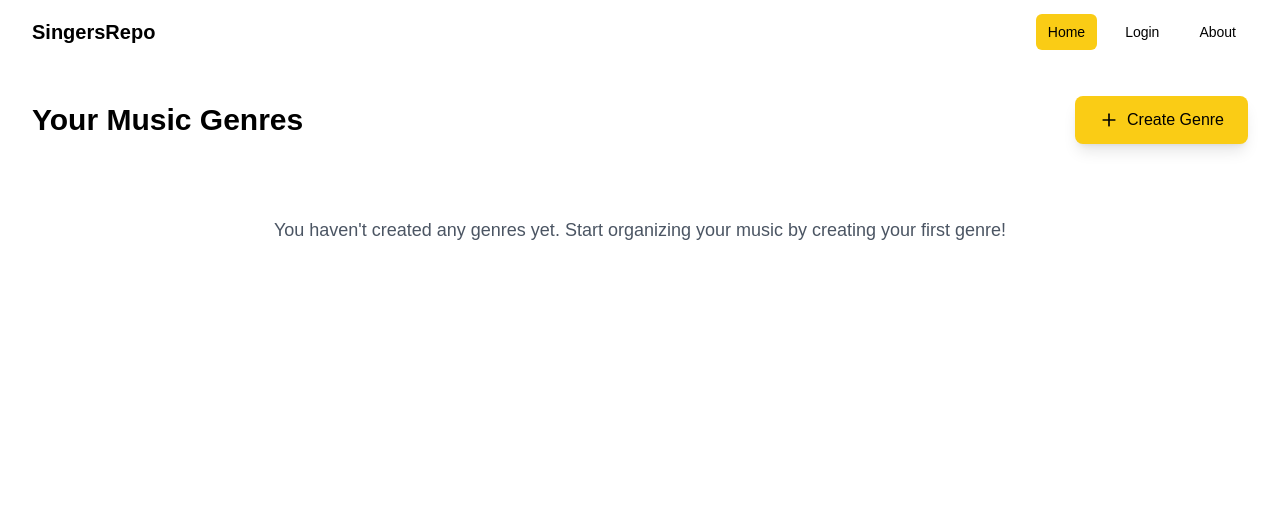
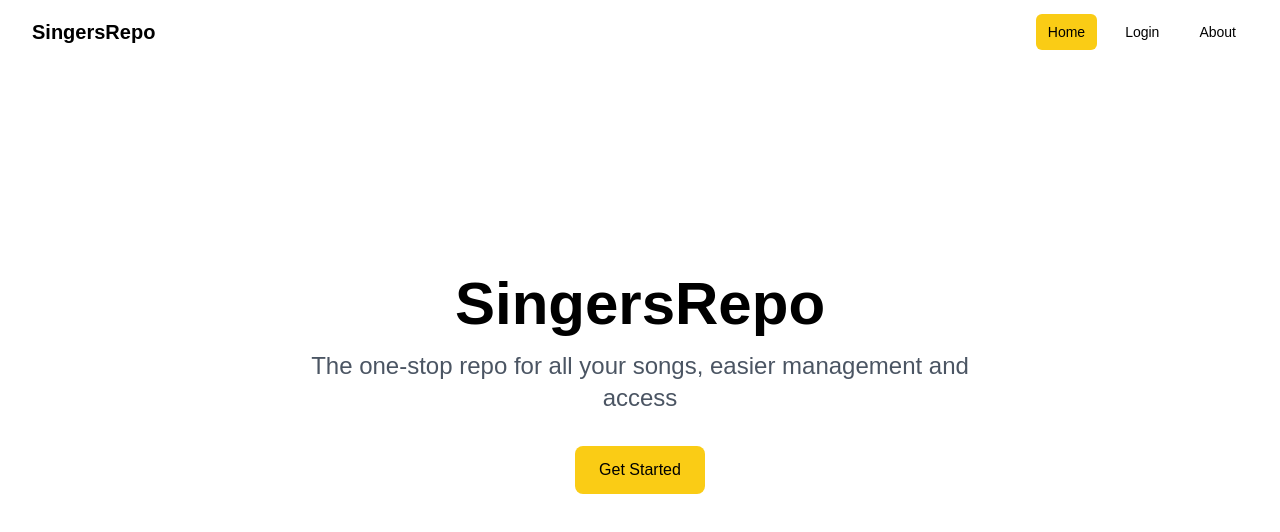
Before and after one commit to svssathvik7/singers-repo-frontend, a Next.js app: page / in a window 1280 px wide. Shown: the top 532 px of the page. Built offline with nearby package versions, Linux system fonts and the light colour scheme.

Commit message:
real time login btn update

```diff
--- a/src/app/auth/page.tsx
+++ b/src/app/auth/page.tsx
@@ -40,6 +40,7 @@ export default function Auth() {
       if (response.token) {
         localStorage.setItem("userId", response.userId);
         localStorage.setItem("token", response.token);
+        window.dispatchEvent(new Event("auth-change"));
         toast.success(
           response.message ||
             (isLogin
--- a/src/app/page.tsx
+++ b/src/app/page.tsx
@@ -1,9 +1,38 @@
+"use client";
+
+import { useEffect, useState } from "react";
 import GenreList from "./components/GenreList";
 
 export default function Home() {
+  const [isLoggedIn, setIsLoggedIn] = useState(false);
+
+  useEffect(() => {
+    const token = localStorage.getItem("token");
+    setIsLoggedIn(!!token);
+  }, []);
+
   return (
-    <div className="min-h-screen bg-white p-6 md:p-8">
-      <GenreList />
+    <div className="min-h-screen bg-white">
+      {isLoggedIn ? (
+        <div className="p-6 md:p-8">
+          <GenreList />
+        </div>
+      ) : (
+        <div className="flex flex-col items-center justify-center min-h-[80vh] px-4 text-center">
+          <h1 className="text-4xl md:text-5xl lg:text-6xl font-bold text-black mb-4">
+            SingersRepo
+          </h1>
+          <p className="text-lg md:text-xl lg:text-2xl text-gray-600 max-w-2xl mx-auto">
+            The one-stop repo for all your songs, easier management and access
+          </p>
+          <a
+            href="/auth"
+            className="mt-8 px-6 py-3 bg-yellow-400 text-black font-medium rounded-lg hover:bg-yellow-500 transition-colors"
+          >
+            Get Started
+          </a>
+        </div>
+      )}
     </div>
   );
 }
--- a/src/components/Navbar.tsx
+++ b/src/components/Navbar.tsx
@@ -14,6 +14,19 @@ export default function Navbar() {
   useEffect(() => {
     const token = localStorage.getItem("token");
     setIsLoggedIn(!!token);
+
+    const handleStorageChange = () => {
+      const token = localStorage.getItem("token");
+      setIsLoggedIn(!!token);
+    };
+
+    window.addEventListener("storage", handleStorageChange);
+    window.addEventListener("auth-change", handleStorageChange);
+
+    return () => {
+      window.removeEventListener("storage", handleStorageChange);
+      window.removeEventListener("auth-change", handleStorageChange);
+    };
   }, []);
 
   const handleLogout = () => {
```
